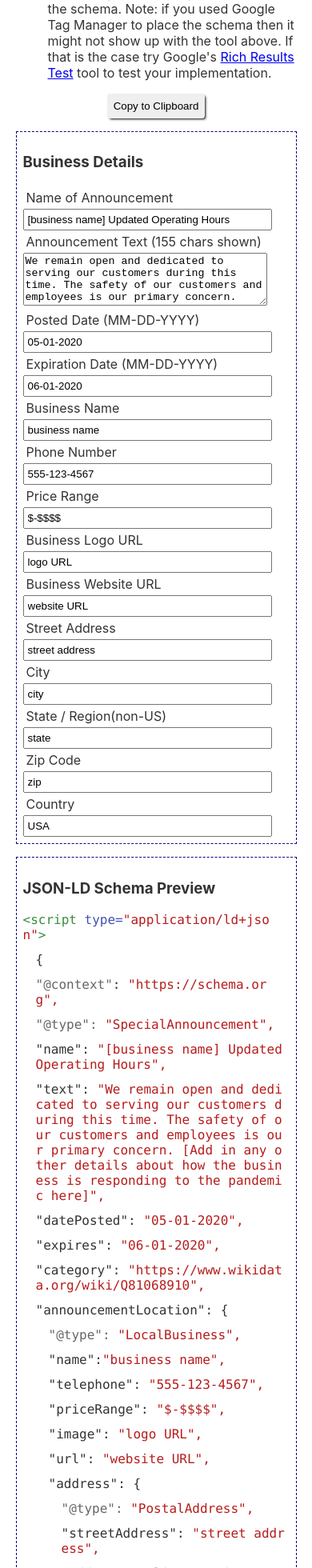
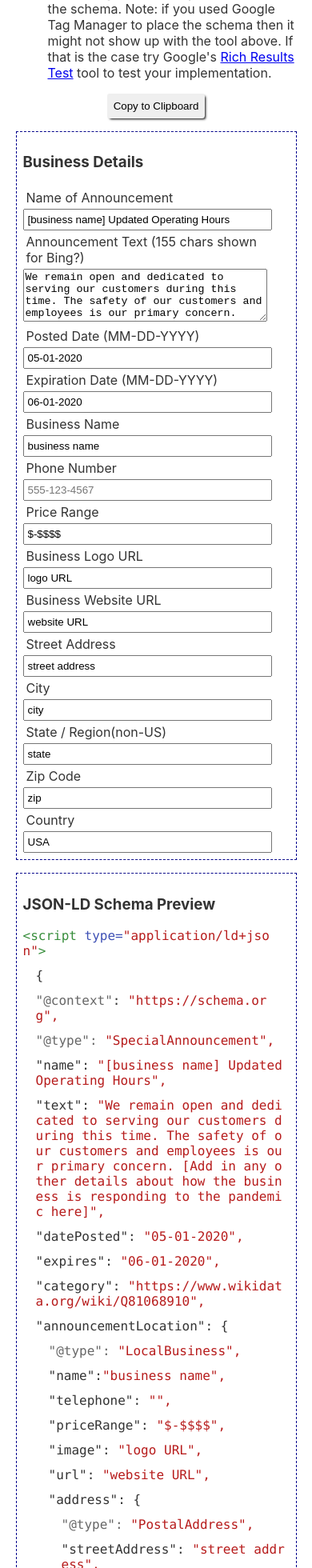
Before and after one commit to Schmidt-Aaron/SchemaGenerator, a React (Create React App) app: page / in a window 390 px wide. Shown: the part 930-2890 px from the top of the page at 80% size. Built offline with nearby package versions, Linux system fonts and the light colour scheme.

Commit message:
placeholder for phone number

```diff
--- a/src/App.js
+++ b/src/App.js
@@ -17,7 +17,7 @@ function App() {
     dateExpires: "06-01-2020",
     businessName: "business name",
     priceRange: "$-$$$$",
-    telephone: "555-123-4567",
+    telephone: "",
     businessImage: "logo URL",
     businessURL: "website URL",
     streetAddress: "street address",
--- a/src/components/inputPanel.js
+++ b/src/components/inputPanel.js
@@ -44,7 +44,7 @@ export default function InputPanel(props) {
         />
 
         <label htmlFor="announcementText">
-          Announcement Text (155 chars shown)
+          Announcement Text (155 chars shown for Bing?)
         </label>
         <textarea
           type="text"
@@ -90,6 +90,7 @@ export default function InputPanel(props) {
           type="text"
           name="telephone"
           value={telephone}
+          placeholder="555-123-4567"
           onChange={handleChange}
           onClick={handleClick}
         />
```
